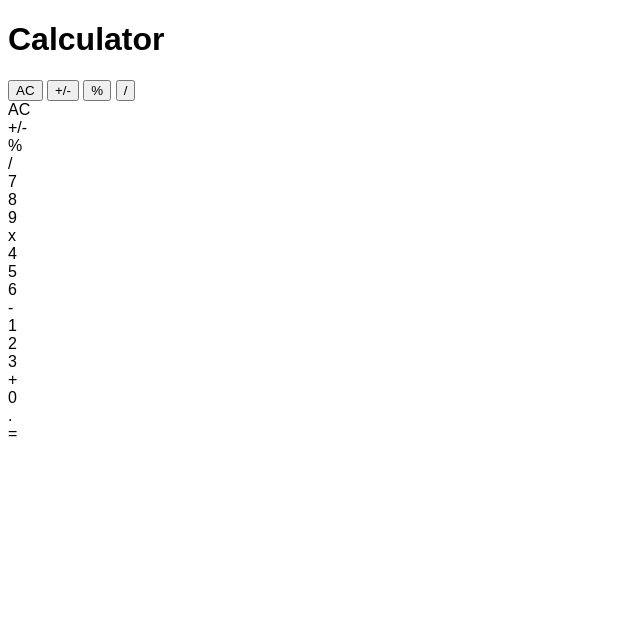
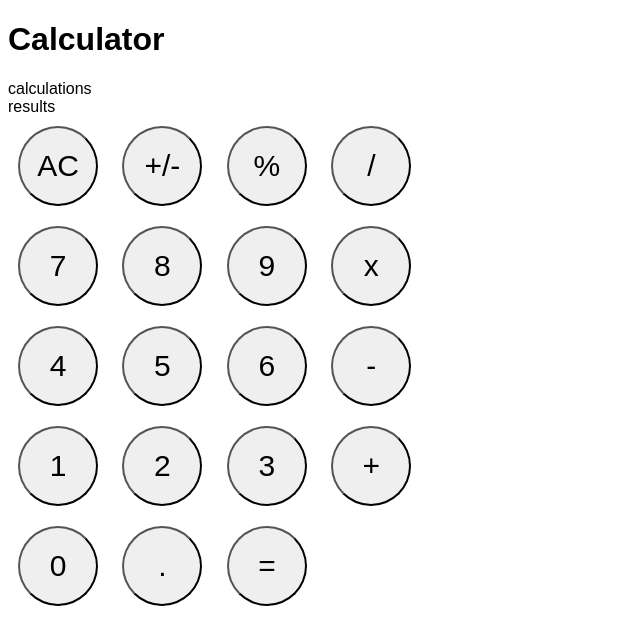
Before and after one commit to xeniakadar/calculator-project, a plain HTML site: page index.html in a window 1280 px wide. Shown: the whole page, without its empty margins (0-640 px from the left). Drawn offline with Linux system fonts and the light colour scheme.

Commit message:
style basics layout

```diff
--- a/index.html
+++ b/index.html
@@ -9,39 +9,38 @@
     <body>
         <h1>Calculator</h1>
         <div class="bakcground"></div>
+            <div class="calculations">calculations</div>
+            <div class="result">results</div>
             <div class="buttons">
                 <div class="row-five">
                     <button type="button" class="data-operator clear light-grey">AC</button>
                     <button type="button" class="data-operator clear light-grey">+/-</button>
                     <button type="button" class="data-operator percentage light-grey">%</button>
-                <button type="button" class="data-opartor division orange">/</button>
-                <div class="data-operator clear light-grey">AC</div>
-                <div class="data-operator plus-minus light-grey">+/-</div>
-                <div class="data-operator percentage light-grey">%</div>
-                <div class="data-opartor division orange">/</div>
+                    <button type="button" class="data-operator division orange">/</button>
                 </div>
                 <div class="row-four">
-                <div class="data-number dark-grey">7</div>
-                <div class="data-number dark-grey">8</div>
-                <div class="data-number dark-grey">9</div>
-                <div class="data-opartor multiplication orange">x</div>
+                    <button type="button" class="data-number dark-grey">7</button>
+                    <button type="button" class="data-number dark-grey">8</button>
+                    <button type="button" class="data-number dark-grey">9</button>
+                    <button type="button" class="data-operator multiplication orange">x</button>
                 </div>
                 <div class="row-three">
-                <div class="data-number dark-grey">4</div>
-                <div class="data-number dark-grey">5</div>
-                <div class="data-number dark-grey">6</div>
-                <div class="data-opartor subtraction orange">-</div>
+                    <button type="button" class="data-number dark-grey">4</button>
+                    <button type="button" class="data-number dark-grey">5</button>
+                    <button type="button" class="data-number dark-grey">6</button>
+                    <button class="data-operator subtraction orange">-</button>
                 </div>
                 <div class="row-two">
-                <div class="data-number dark-grey">1</div>
-                <div class="data-number dark-grey">2</div>
-                <div class="data-number dark-grey">3</div>
-                <div class="data-opartor addition orange">+</div>
+                    <button type="button" class="data-number dark-grey">1</button>
+                    <button type="button" class="data-number dark-grey">2</button>
+                    <button type="button" class="data-number dark-grey">3</button>
+                    <button type="button" class="data-operator addition orange">+</button>
                 </div>
                 <div class="row-one">
-                <div class="data-number dark-grey oval">0</div>
-                <div class="data-opartor decimal dark-grey">.</div>
-                <div class="data-opartor equal orange">=</div>
+                    <button type="button" class="data-number dark-grey oval">0</button>
+                    <button type="button" class="data-operator decimal dark-grey">.</button>
+                    <button type="button" class="data-operator equal orange">=</button>
+
                 </div>
         </div>
     </body>
--- a/style.css
+++ b/style.css
@@ -1,3 +1,17 @@
 body {
     font-family: Arial, Helvetica, sans-serif;
 }
+
+.buttons {
+
+
+}
+
+button {
+    padding: 10px;
+    border-radius: 100%;
+    width: 80px;
+    height: 80px;
+    margin: 10px;
+    font-size: 30px;
+}
```
Lines whose indentation alone changed are shown as unchanged.
